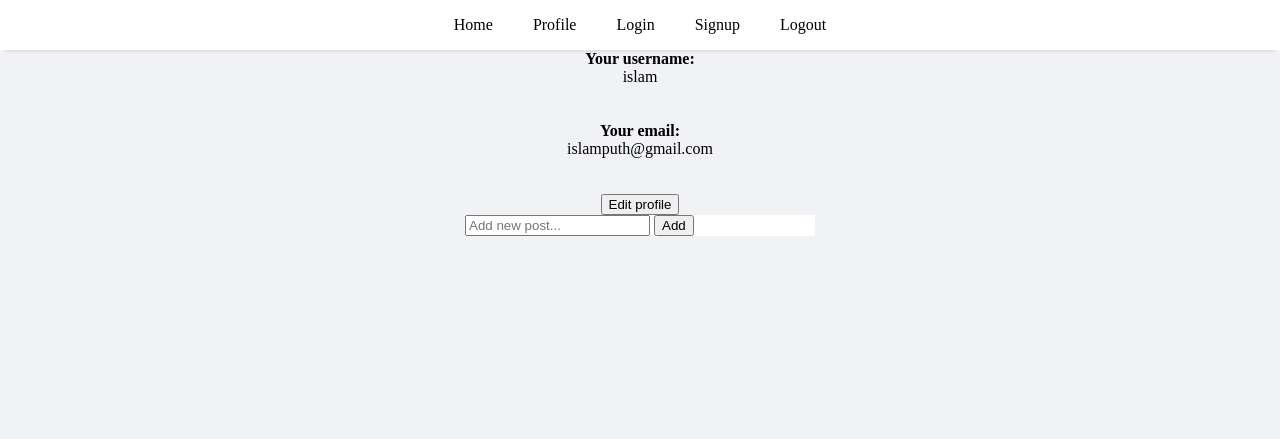
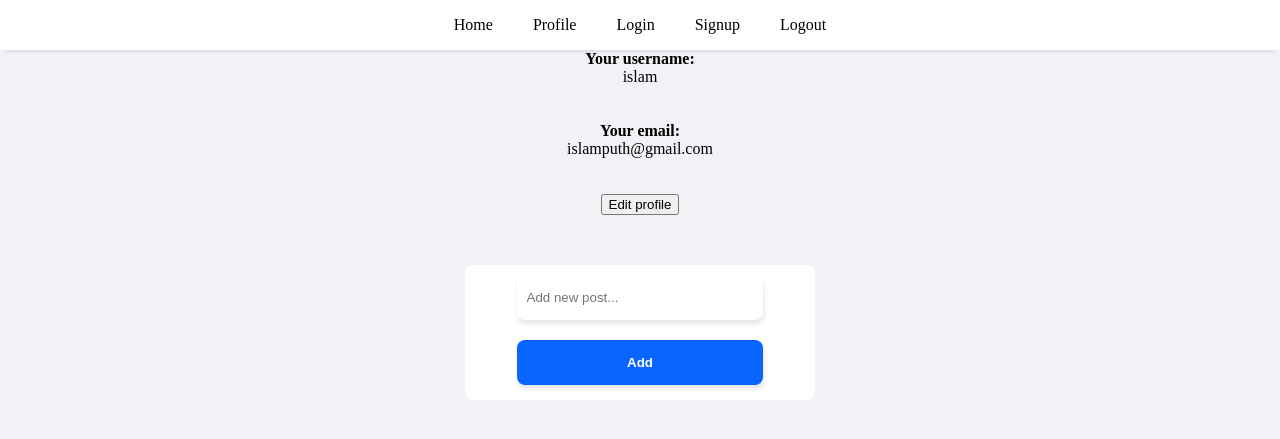
Before and after one commit to islamhamdaoui/Socialmedia-website-PHP-PDO, a PHP site: page /profile.php in a window 1280 px wide. Shown: the top 439 px of the page. Run offline with PHP 8.4, Linux system fonts and the light colour scheme; a user stored in the database is signed in; data comes from the database, SQL or seed files in the repository.

Commit message:
adding posts added

```diff
--- a/profile.php
+++ b/profile.php
@@ -30,16 +30,20 @@
     <span><?php echo $data['email'] ?></span> <br><br>
     <button onclick="location.href='editform.php'">Edit profile</button>
 
-    <div class="post">
-        <form action="post.php">
-            <input type="text" placeholder="Add new post...">
+    <div class="post" >
+        <form action="post.php" method="post">
+            <input type="text" name="content" placeholder="Add new post..." required>
             <input type="submit" value="Add">
         </form>
     </div>
+    <div class="posts">
 
+    </div>
 
     <style>
-
+     *{
+        box-sizing: border-box;
+     }
         body {
             display: flex;
             flex-direction: column;
@@ -51,13 +55,39 @@
             max-width: 350px;
             width: 100%;
             display: flex;
+            align-items: center;
+            justify-content: center;
             background-color: #fff;
             flex-direction: column;
+            margin-top: 50px;
+            padding: 10px 10px;
+            border-radius: 8px;
         }
 
         .post form input {
+            width: 100%;
+    max-width: 350px;
+    margin-bottom: 20px;
+    height: 45px;
+    border-radius: 8px;
+    border: none;
+    padding: 5px 10px;
+    background-color: #fff;
+    box-shadow: 1px 4px 5px rgba(0, 0, 0, 0.1);
+        }
 
-        }
+        .post form input[type=submit] {
+    background-color: #0866ff;
+    color: #fff;
+    font-weight: bold;
+    width: 100%;
+    margin-bottom: 5px;
+    cursor: pointer;
+
+}
+input[type=submit]:hover {
+    opacity: 0.7;
+}
     </style>
 </body>
 </html>
```
Also changed, not shown: post.php (added, +18 -0 lines).
